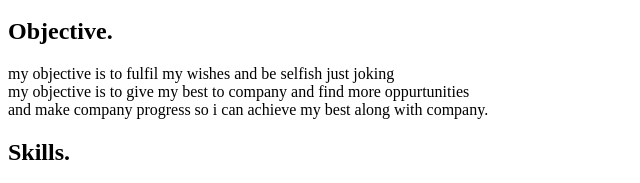
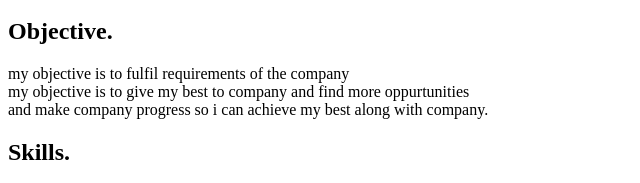
Before and after one commit to alisheikh3832/my-first-website, a plain HTML site: page index.html in a window 1280 px wide. Shown: the part 218-401 px from the top of the page, 0-640 px from the left. Drawn offline with Linux system fonts and the light colour scheme.

Commit message:
Add files via upload

```diff
--- a/index.html
+++ b/index.html
@@ -12,7 +12,7 @@
     <h5>CELL:0317-2312452</H5>
         <h4>Email:<a href="mailto:alisheikh3832@gmail.com">alisheikh3832@gmail.com</a></h4>
         <h2>Objective.</h2>
-        <p>my objective is to fulfil my wishes and be selfish just joking <br> my objective is to give my best to company and find more oppurtunities <br> and
+        <p>my objective is to fulfil requirements of the company <br> my objective is to give my best to company and find more oppurtunities <br> and
             make company progress so i can achieve my best along with company.
         </p>
         <h2>Skills.</h2>
```
